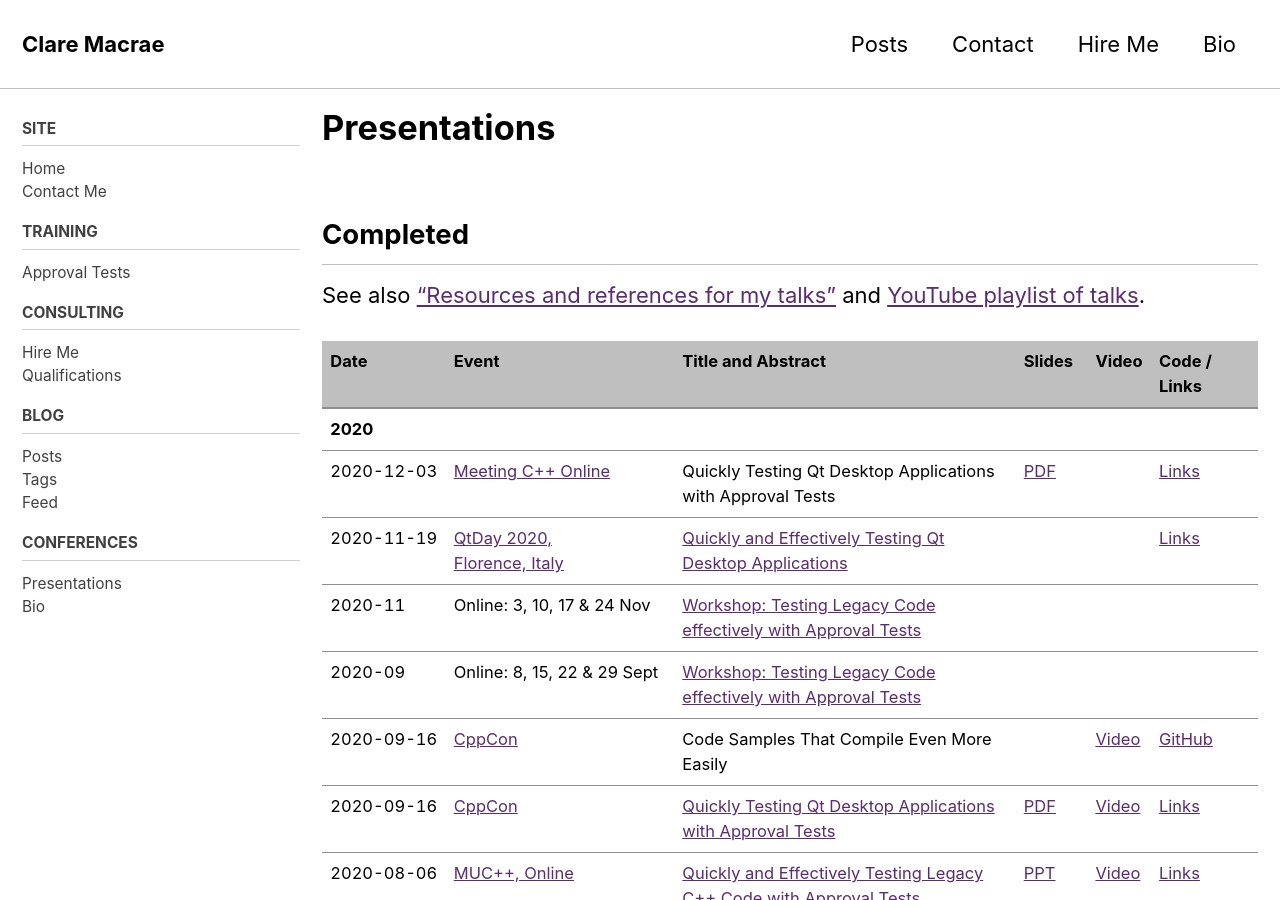
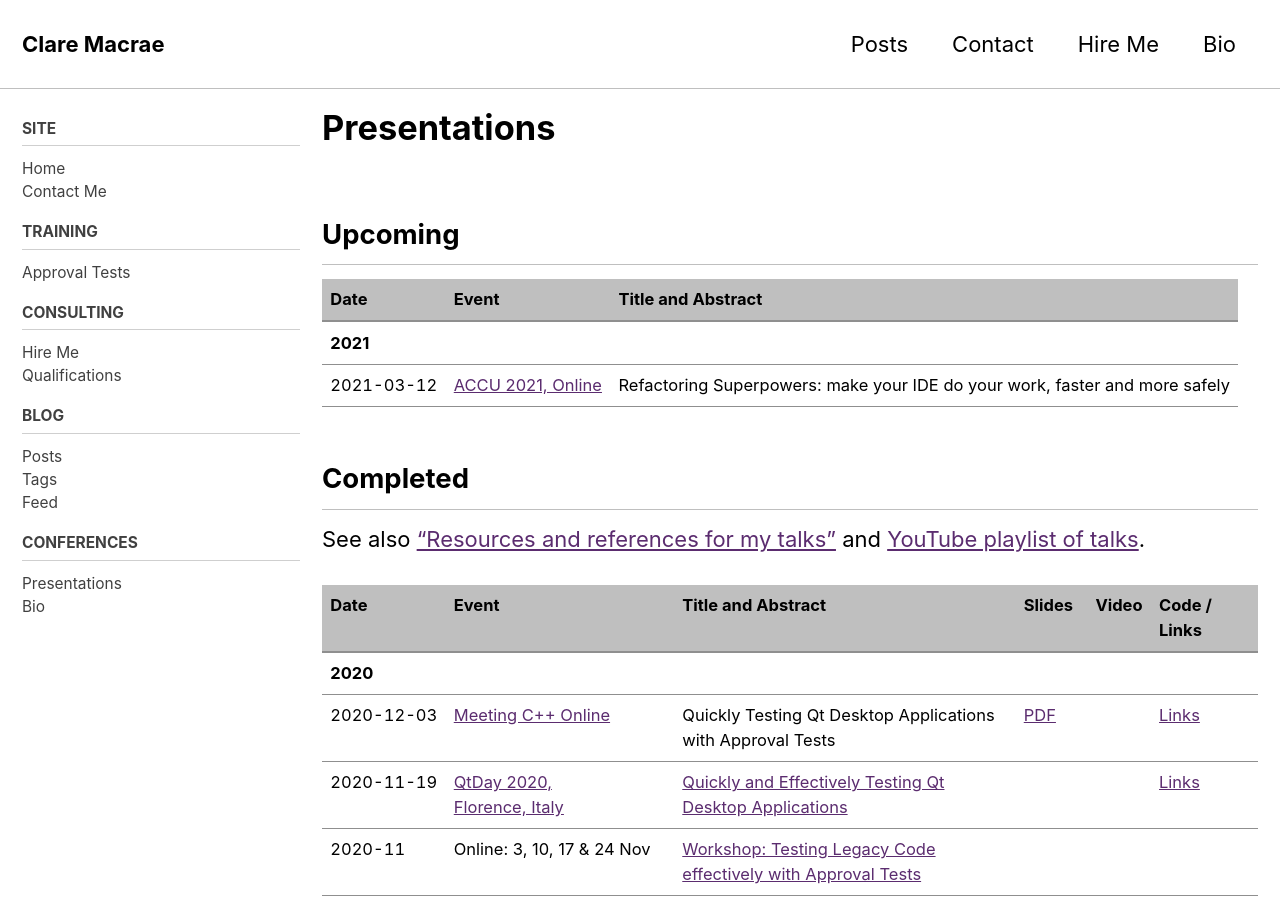
Before and after one commit to claremacrae/claremacrae.github.io, a Jekyll site: the page built from conferences/presentations.md, in a window 1280 px wide and 900 px high. Built offline with Jekyll 4.4.1, drawn with Linux system fonts in a browser that asks for light colours; cached includes are drawn as plain includes; nearby versions of some CDN libraries.

Commit message:
Add ACCU 2021 talk

```diff
--- a/conferences/presentations.md
+++ b/conferences/presentations.md
@@ -6,13 +6,12 @@ classes: wide
 read_time: false
 ---
 
-<!--
 ## Upcoming
 
 | Date  | Event | Title and Abstract |
 | ----- | ----- | ------------------ |
-| **2020** | &nbsp; | &nbsp; |
--->
+| **2021** | &nbsp; | &nbsp; |
+| <span class="text-tabular-dates">2021-03-12</span> | [ACCU 2021, Online](https://conference.accu.org/) | Refactoring Superpowers: make your IDE do your work, faster and more safely |
 
 ## Completed
 
```
